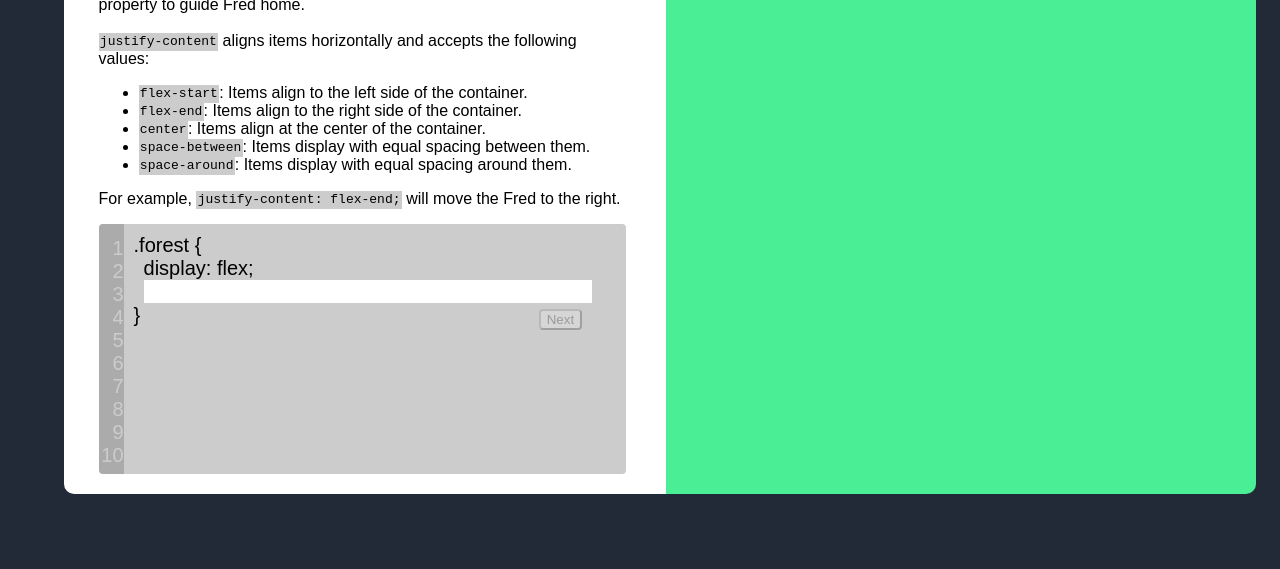
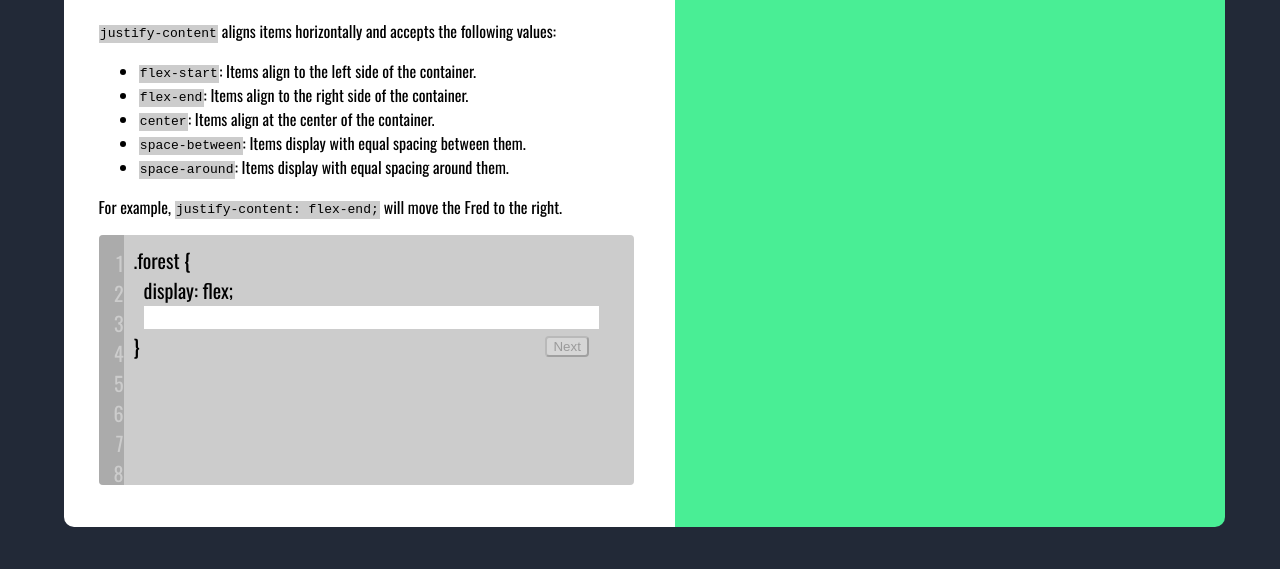
Before and after one commit to snoolord/return_gnome, a website built with webpack: page index.html in a window 1280 px wide. Shown: the part 231-800 px from the top of the page. Built offline with nearby package versions, Linux system fonts and the light colour scheme.

Commit message:
font oswald

```diff
--- a/index.html
+++ b/index.html
@@ -5,6 +5,7 @@
     <title>Return Gnome!</title>
     <script src="https://ajax.googleapis.com/ajax/libs/jquery/2.2.4/jquery.min.js"></script>
     <script src="js/bundle.js"></script>
+    <link href="https://fonts.googleapis.com/css?family=Indie+Flower|Oswald:400,700|Shadows+Into+Light" rel="stylesheet">
     <link rel="stylesheet" href="stylesheets/css/main.css" media="screen" title="no title">
     <link rel="stylesheet" href="stylesheets/animate.css">
   </head>
--- a/stylesheets/sass/css.scss
+++ b/stylesheets/sass/css.scss
@@ -9,6 +9,7 @@
   background-color: white;
   border-top-left-radius: 10px;
   border-bottom-left-radius: 10px;
+  height: 680px;
 }
 .css {
   width: 93%;
--- a/stylesheets/sass/main.scss
+++ b/stylesheets/sass/main.scss
@@ -5,6 +5,7 @@ html {
   height: 100%;
 }
 body {
+  font-family: 'Oswald', sans-serif;
   display: flex;
   align-content: center;
   justify-content: center;
@@ -25,7 +26,6 @@ body {
   min-width: 90%;
   max-width: 90%;
   margin: 0;
-  font-family: sans-serif;
 }
 code {
   background-color: #ccc;
```
Also changed, not shown: stylesheets/css/main.css, 1 other file.
